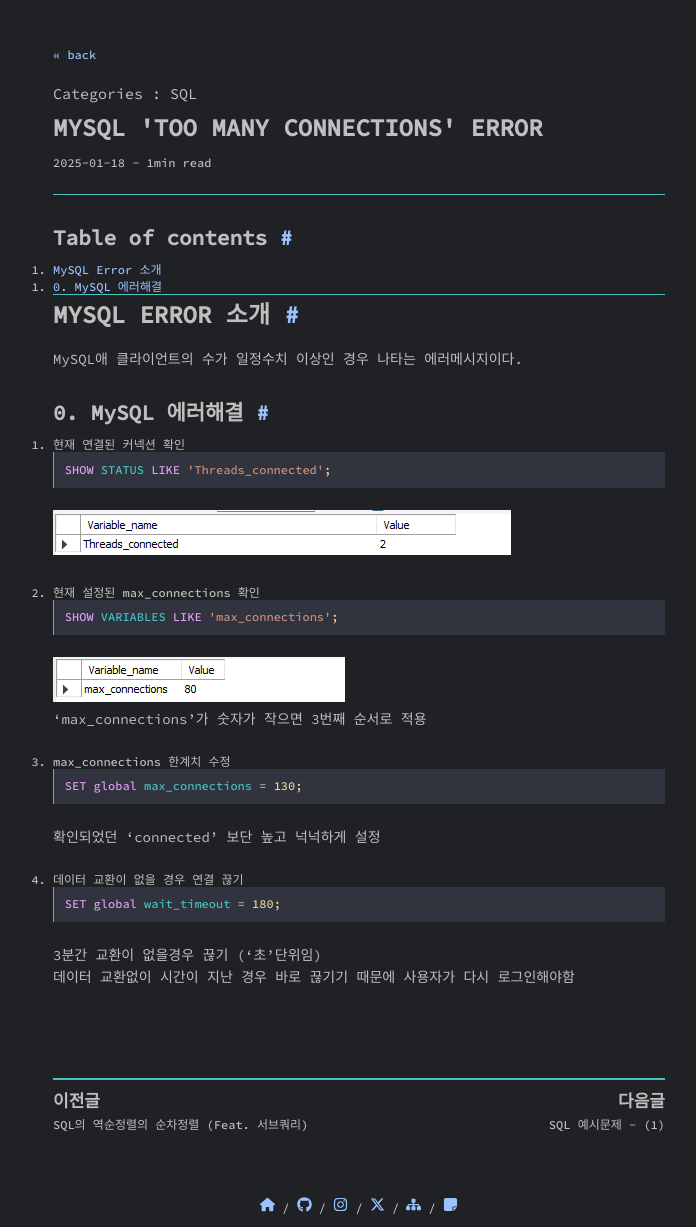
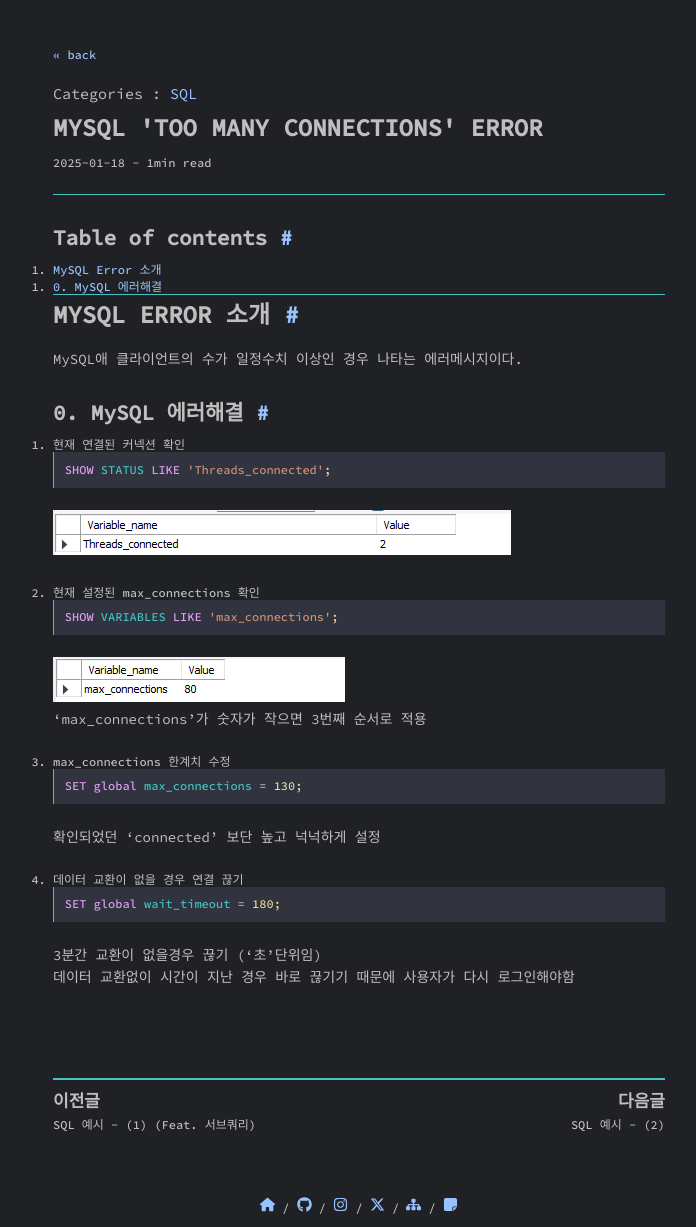
Before and after one commit to pozuhtuhv/pozuhtuhv.github.io, a Jekyll site: the page built from _posts/2025-01-18-sql-too-many-connections-error.md, in a window 1280 px wide. Shown: the whole page, without its empty margins (281-977 px from the left). Built offline with Jekyll 4.4.1, drawn with Linux system fonts in a browser that asks for light colours; some web fonts are replaced; comment, search, counter and statistics services are not loaded.

Commit message:
(edit) page_optimize

````diff
--- a/_layouts/post.html
+++ b/_layouts/post.html
@@ -7,7 +7,7 @@
 	  <a href="{{ site.url }}/">« back</a>
   </div>
   {% assign minute=content | number_of_words | divided_by: 265 | plus: 1 %}
-  <h4 style="font-weight: lighter;">Categories : {{page.categories}}</h4>
+  <h4 style="font-weight: lighter;">Categories : <a href="{{ site.url }}/categories/#{{ page.categories | join: ',' | downcase }}">{{page.categories}}</a></h4>
   <h1 class="title">{{ page.title }}</h1>
   <time datetime="{{ page.date | date_to_xmlschema }}">{{ page.date | date: "%Y-%m-%d" }} - {% if page.minute %} {{page.minute}}{% else %}{{minute}}{% endif %}min read</time>
   {{ content }}
--- a/_posts/2025-01-16-sql-desc-asc.md
+++ b/_posts/2025-01-16-sql-example-(1).md
@@ -1,6 +1,6 @@
 ---
-title: SQL의 역순정렬의 순차정렬 (Feat. 서브쿼리)
-description: SQL의 역순정렬의 순차정렬 코드
+title: SQL 예시 - (1) (Feat. 서브쿼리)
+description: SQL 서브쿼리 예시에 대한 글
 layout: post
 categories: SQL
 published: true
--- a/_posts/2025-01-19-sql-example-question-(1).md
+++ b/_posts/2025-01-19-sql-example-(2).md
@@ -1,6 +1,6 @@
 ---
-title: SQL 예시문제 - (1)
-description: SQL 예시문제에 대한 글
+title: SQL 예시 - (2)
+description: SQL 예시에 대한 글
 layout: post
 categories: SQL
 published: true
@@ -46,6 +46,7 @@
 GROUP BY month  -- 월별 그룹화
 ORDER BY month;  -- 월별로 정렬
 ```
+<br>
 
 1. 월별 데이터 추출
 ```sql
````
Also changed, not shown: _posts/2025-01-25-sql-example-(3).md (added, +63 -0 lines).
